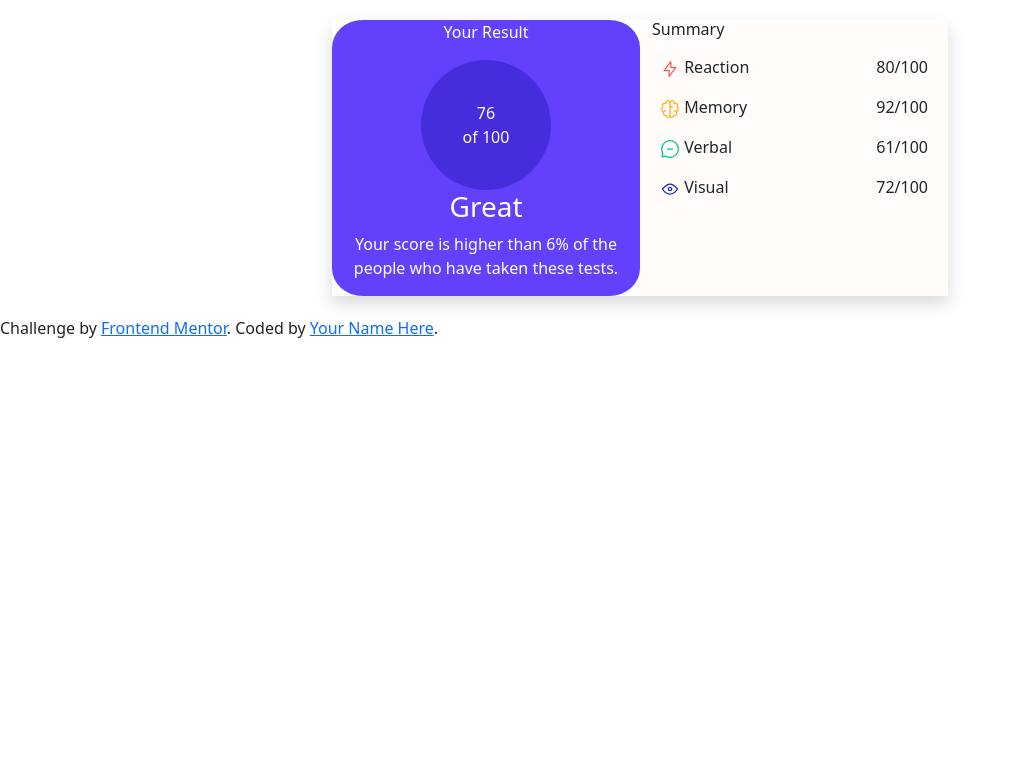
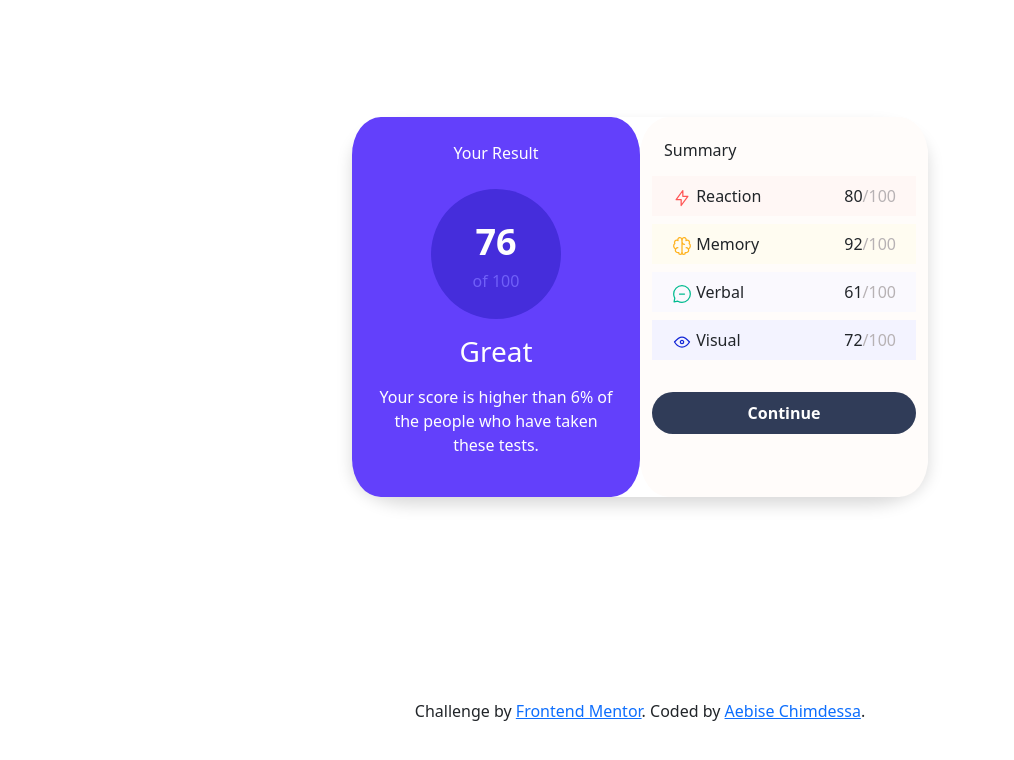
Before and after one commit to Aebise/results-summary-page, a plain HTML site: page index.html in a window 1280 px wide. Shown: the whole page, without its empty margins (0-1014 px from the left). Drawn offline with nearby package versions, Linux system fonts and the light colour scheme.

Commit message:
added style to summary component

```diff
--- a/index.html
+++ b/index.html
@@ -18,70 +18,72 @@
       crossorigin="anonymous"
     />
 
-    <title>Frontend Mentor | Results summary component</title>
+    <title>Results summary component</title>
     <link rel="stylesheet" href="styles.css" />
   </head>
   <body>
     <div class="container">
       <div class="row content shadow">
-        <div class="col result-detail">
-          <p>Your Result</p>
+        <div class="col result-detail p-4">
+          <p class="mb-4">Your Result</p>
           <div class="result">
             <p class="score">
-              76 <br />
-              of 100
+              <span class="result-value">76</span> <br />
+              <span class="of-hundred">of 100</span>
             </p>
           </div>
-          <h3>Great</h3>
+          <h3 class="my-3">Great</h3>
           <p>
             Your score is higher than 6% of the people who have taken these
             tests.
           </p>
         </div>
-        <div class="col summary">
-          <h6>Summary</h6>
-          <div class="row p-2">
+        <div class="col summary p-4">
+          <h6 class="mb-3">Summary</h6>
+          <div class="row p-2 mb-2 reaction-summary">
             <div class="col">
               <img src="assets/images/icon-reaction.svg" alt="reaction" />
               Reaction
             </div>
             <div class="col d-flex justify-content-end">
-              80 <span>/100</span>
+              80 <span class="summary-of-hundred">/100</span>
             </div>
           </div>
-          <div class="row p-2">
+          <div class="row p-2 mb-2 memory-summary">
             <div class="col">
               <img src="assets/images/icon-memory.svg" alt="" /> Memory
             </div>
             <div class="col d-flex justify-content-end">
-              92 <span>/100</span>
+              92 <span class="summary-of-hundred">/100</span>
             </div>
           </div>
-          <div class="row p-2">
+          <div class="row p-2 mb-2 verbal-summary">
             <div class="col">
               <img src="assets/images/icon-verbal.svg" alt="" /> Verbal
             </div>
             <div class="col d-flex justify-content-end">
-              61 <span>/100</span>
+              61 <span class="summary-of-hundred">/100</span>
             </div>
           </div>
-          <div class="row p-2">
+          <div class="row p-2 mb-2 visual-summary">
             <div class="col">
               <img src="assets/images/icon-visual.svg" alt="" /> Visual
             </div>
             <div class="col d-flex justify-content-end">
-              72 <span>/100</span>
+              72 <span class="summary-of-hundred">/100</span>
             </div>
+          </div>
+          <div class="row">
+            <button class="btn mt-4 py-2 continue-btn">Continue</button>
           </div>
         </div>
       </div>
-    </div>
-
-    <div class="attribution">
-      Challenge by
-      <a href="https://www.frontendmentor.io?ref=challenge" target="_blank"
-        >Frontend Mentor</a
-      >. Coded by <a href="#">Your Name Here</a>.
+      <div class="mt-2">
+        Challenge by
+        <a href="https://www.frontendmentor.io?ref=challenge" target="_blank"
+          >Frontend Mentor</a
+        >. Coded by <a href="#">Aebise Chimdessa</a>.
+      </div>
     </div>
   </body>
 </html>
--- a/styles.css
+++ b/styles.css
@@ -1,29 +1,32 @@
 .container {
   margin: 20px auto;
   display: block;
-  width: 50%;
+  max-width: 600px;
+  display: grid;
+  place-items: center;
+  height: 100vh;
 }
 .content {
-  /* display: block; */
-  margin: 0 auto;
+  margin: auto;
+  border-radius: 10%;
+  width: 100%;
 }
 .result-detail {
   background: #6340fb;
   color: #fefefe;
-
   text-align: center;
   border-radius: 10%;
   width: 200px;
 }
 .summary {
   background: #fffcfa;
+  border-radius: 10%;
 }
 .result {
   background: #452ddb;
   width: 130px;
   height: 130px;
   border-radius: 50%;
-  /* display: block; */
   margin: 0 auto;
   display: flex;
   align-items: center;
@@ -31,3 +34,32 @@
 .score {
   margin: auto;
 }
+.result-value {
+  font-size: 36px;
+  font-weight: bold;
+}
+.of-hundred {
+  color: #7060f8;
+  font-weight: 400;
+}
+.reaction-summary {
+  background: #fff7f5;
+}
+.memory-summary {
+  background: #fffcf1;
+}
+.verbal-summary {
+  background: #faf9fe;
+}
+.visual-summary {
+  background: #f3f3ff;
+}
+.summary-of-hundred {
+  color: #b7b2b4;
+}
+.continue-btn {
+  color: #fefefe;
+  background: #303c58;
+  border-radius: 25px;
+  font-weight: bold;
+}
```
